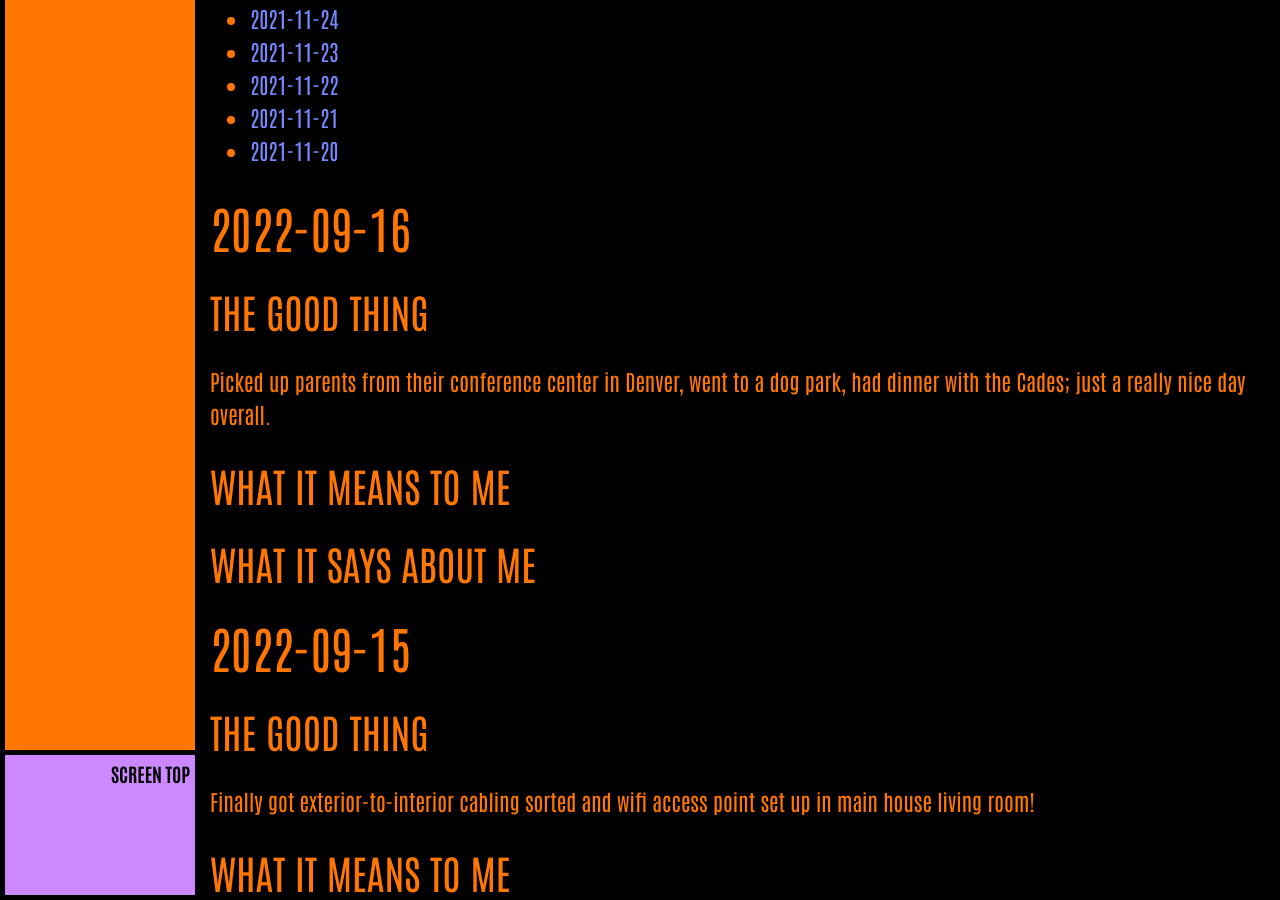
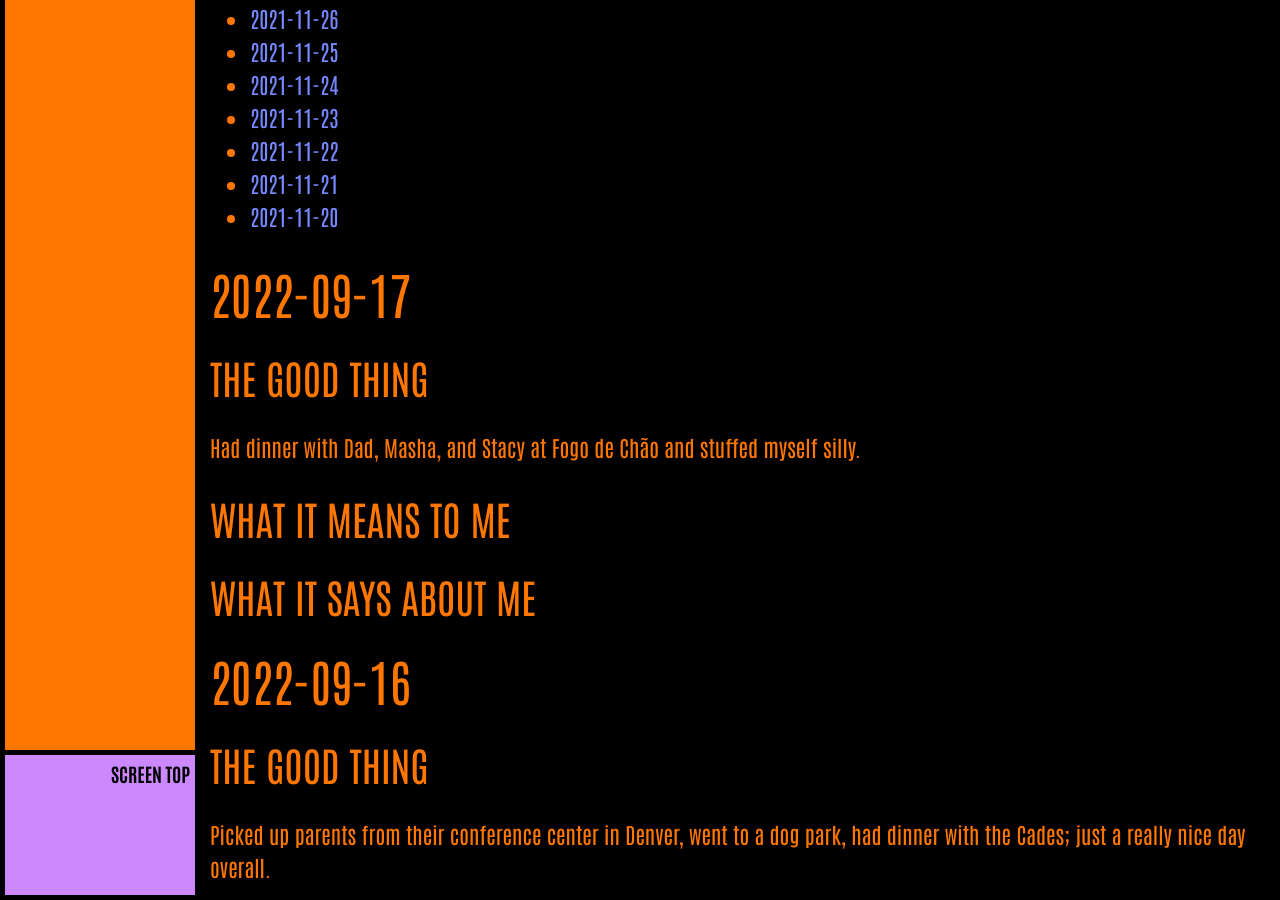
Before and after one commit to ArthurZey/arthurzey.github.io, a Jekyll site: the page built from _pages/one-good-thing.md, in a window 1280 px wide and 900 px high, scrolled down 5808 px. Built offline with Jekyll 4.4.1, drawn with Linux system fonts in a browser that asks for light colours; some of the changed text lies outside the part shown.

Commit message:
added stubs for 2022-09-10 and 2022-09-17

```diff
--- a/_pages/one-good-thing.md
+++ b/_pages/one-good-thing.md
@@ -12,6 +12,15 @@
 * TOC
 {:toc}
 {::options toc_levels="2" /}
+
+## 2022-09-17
+### The Good Thing
+Had dinner with Dad, Masha, and Stacy at Fogo de Chão and stuffed myself silly.
+### What It Means to Me
+
+### What It Says about Me
+
+
 
 ## 2022-09-16
 ### The Good Thing
@@ -25,6 +34,15 @@
 ## 2022-09-15
 ### The Good Thing
 Finally got exterior-to-interior cabling sorted and wifi access point set up in main house living room!
+### What It Means to Me
+
+### What It Says about Me
+
+
+
+## 2022-09-10
+### The Good Thing
+Jay and Kevin came over for brunch, and we had a good time.
 ### What It Means to Me
 
 ### What It Says about Me
```
Also changed, not shown: other parts of _pages/one-good-thing.md (+1 -1 lines).
